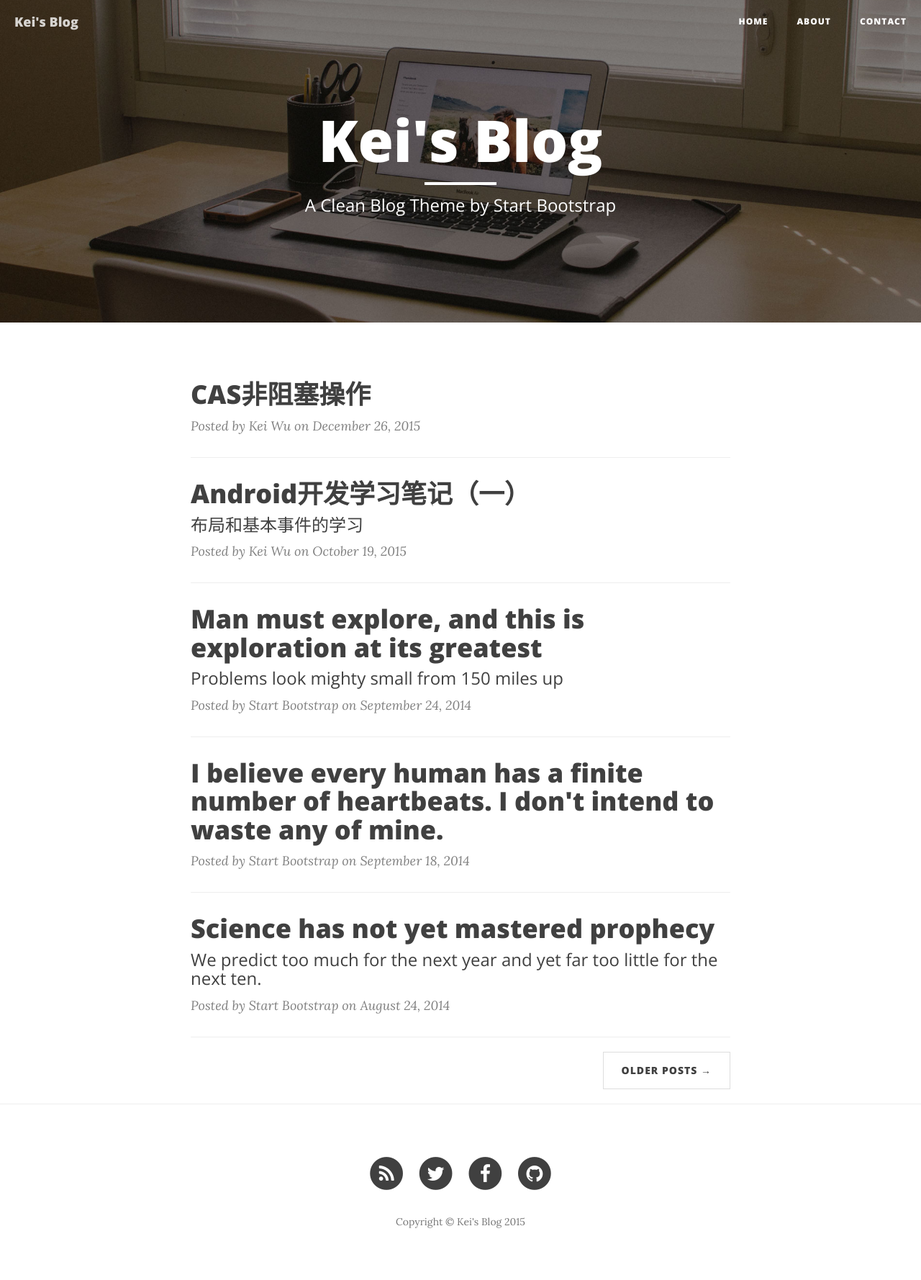
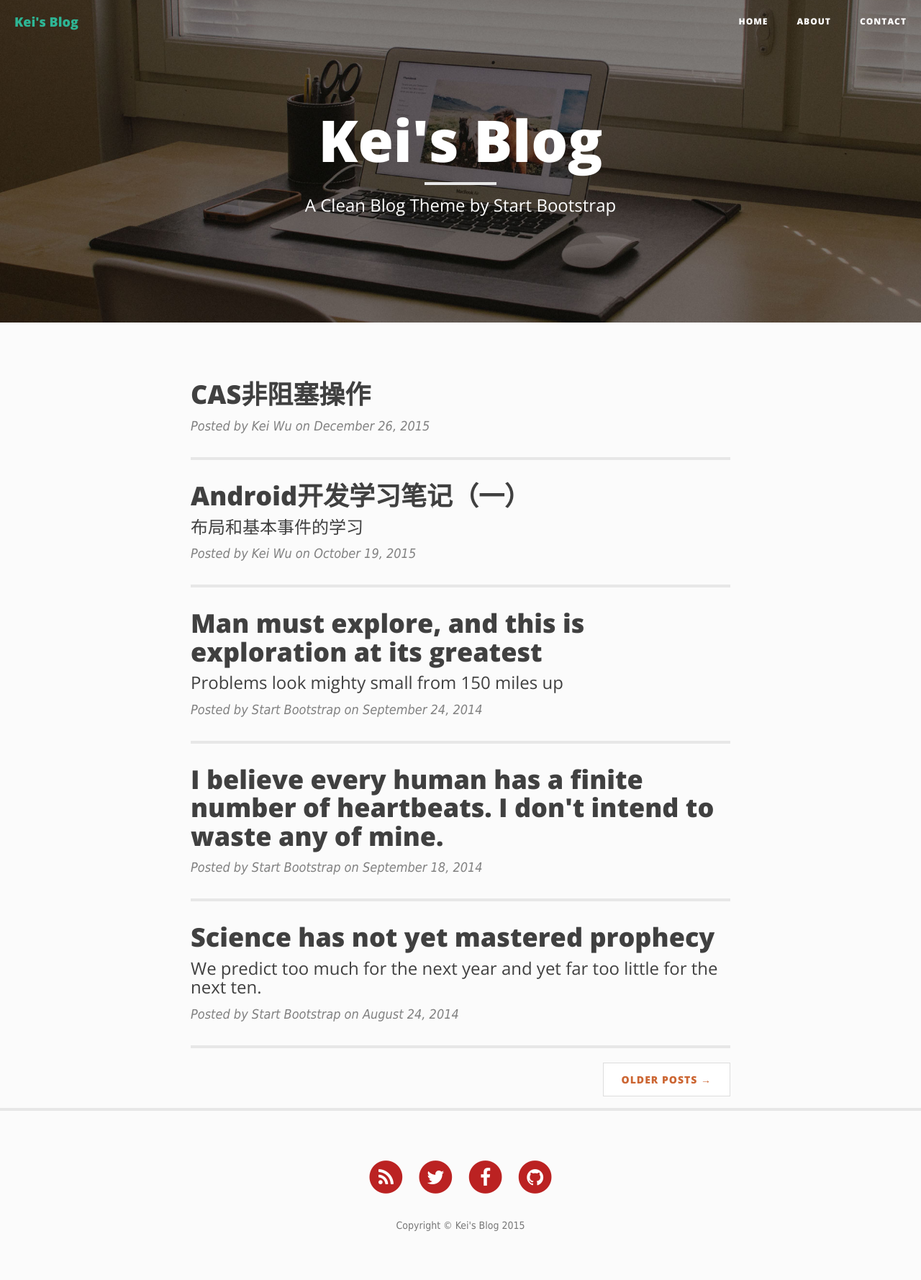
Before and after one commit to scauwjh/blog, a Jekyll site: the page built from index.html, in a window 1280 px wide. Shown: the whole page at 72% size. Built offline with Jekyll 4.4.1, drawn with Linux system fonts in a browser that asks for light colours; nearby versions of some CDN libraries; the list of posts is cut into pages by our own code.

Commit message:
Update head.html

```diff
--- a/_includes/head.html
+++ b/_includes/head.html
@@ -14,9 +14,10 @@
 
     <!-- Custom CSS -->
     <link rel="stylesheet" href="{{ "/css/clean-blog.css" | prepend: site.baseurl }}">
+    <link rel="stylesheet" href="{{ "/css/code.css" | prepend: site.baseurl }}">
 
-    <!-- Pygments Github CSS -->
-    <link rel="stylesheet" href="{{ "/css/syntax.css" | prepend: site.baseurl }}">
+    <!-- Pygments Github CSS
+    <link rel="stylesheet" href="{{ "/css/syntax.css" | prepend: site.baseurl }}"> -->
 
     <!-- Custom Fonts -->
     <link href="//maxcdn.bootstrapcdn.com/font-awesome/4.3.0/css/font-awesome.min.css" rel="stylesheet" type="text/css">
```
